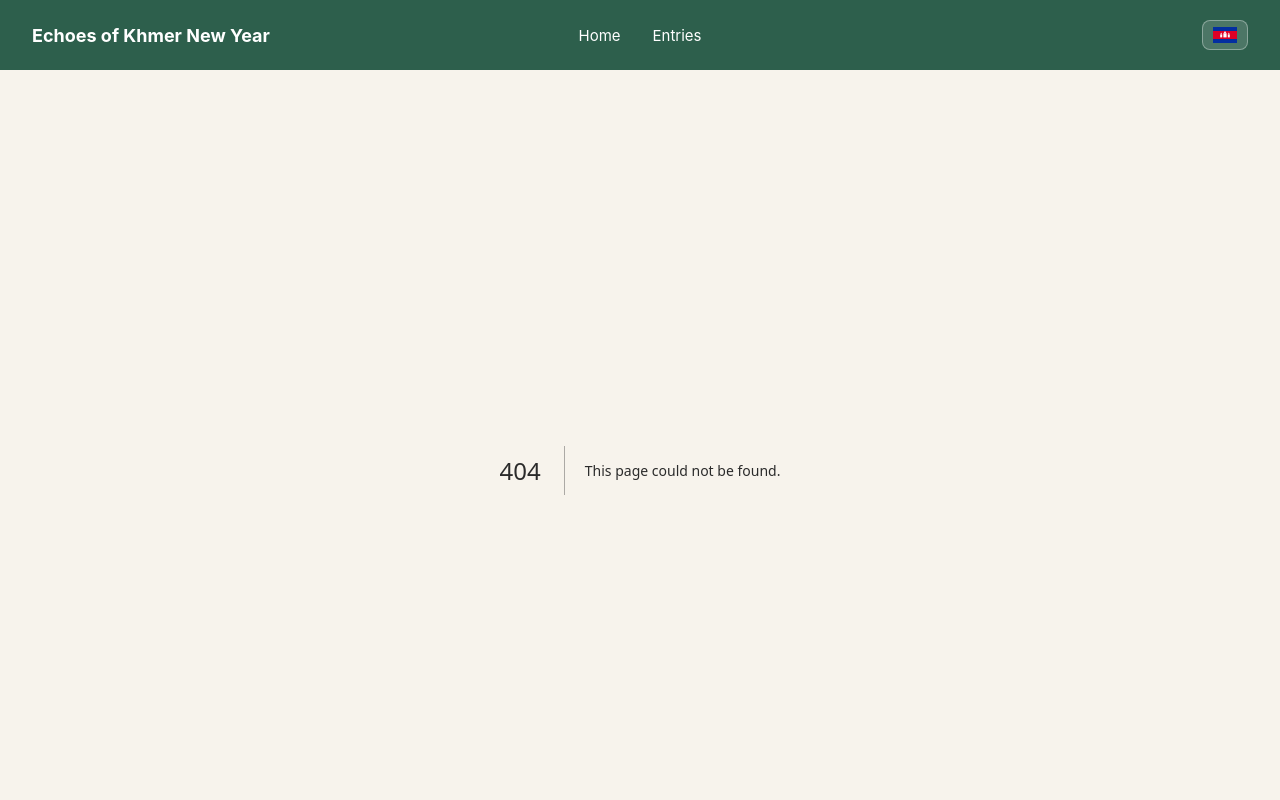
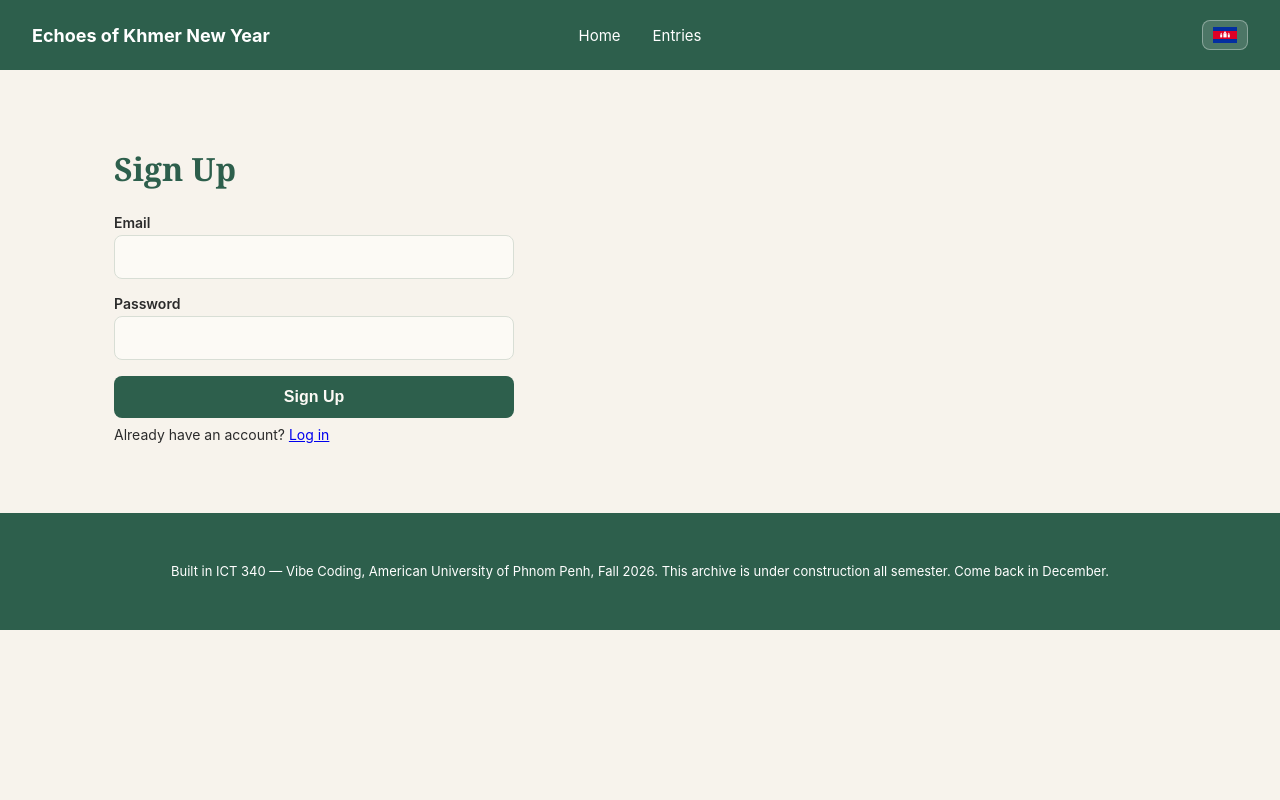
Before and after one commit to chheavkimheng/my-hometown-archive, a Next.js app: page /signup in a window 1280 px wide. Before the commit this address had no page. Shown: the top 800 px of the page. Built offline with nearby package versions, Linux system fonts and the light colour scheme.

Commit message:
feat: signup and login pages with Supabase auth [AI-assisted]

```diff
--- /dev/null
+++ b/app/signup/page.js
@@ -0,0 +1,131 @@
+"use client";
+
+import { useState } from "react";
+import { useRouter } from "next/navigation";
+import Link from "next/link";
+import { createClient } from "../../utils/supabase/client.js";
+
+const styles = {
+  title: {
+    fontFamily: "Georgia, 'Times New Roman', serif",
+    fontSize: 32,
+    fontWeight: 700,
+    color: "#2D5F4C",
+    marginBottom: 24,
+  },
+  form: {
+    maxWidth: 400,
+    display: "flex",
+    flexDirection: "column",
+    gap: 16,
+  },
+  label: {
+    fontSize: 14,
+    fontWeight: 600,
+    color: "#2B2B2B",
+    marginBottom: 4,
+    display: "block",
+  },
+  input: {
+    width: "100%",
+    padding: "12px 16px",
+    fontSize: 16,
+    color: "#2B2B2B",
+    backgroundColor: "#FCFAF5",
+    border: "1px solid #D8DED5",
+    borderRadius: 8,
+    boxSizing: "border-box",
+  },
+  button: {
+    padding: "12px 24px",
+    fontSize: 16,
+    fontWeight: 600,
+    color: "#FCFAF5",
+    backgroundColor: "#2D5F4C",
+    border: "none",
+    borderRadius: 8,
+    cursor: "pointer",
+  },
+  error: {
+    fontSize: 14,
+    color: "#B22234",
+    margin: 0,
+  },
+  switchLink: {
+    fontSize: 14,
+    color: "#2B2B2B",
+    marginTop: 8,
+  },
+};
+
+export default function SignupPage() {
+  const [email, setEmail] = useState("");
+  const [password, setPassword] = useState("");
+  const [error, setError] = useState("");
+  const [loading, setLoading] = useState(false);
+  const router = useRouter();
+
+  const handleSubmit = async (e) => {
+    e.preventDefault();
+    setError("");
+    setLoading(true);
+
+    const supabase = createClient();
+    const { error: signUpError } = await supabase.auth.signUp({
+      email,
+      password,
+    });
+
+    setLoading(false);
+
+    if (signUpError) {
+      setError("Could not create account. Please try again.");
+      return;
+    }
+
+    router.push("/");
+    router.refresh();
+  };
+
+  return (
+    <main className="page-container">
+      <h1 style={styles.title}>Sign Up</h1>
+      <form style={styles.form} onSubmit={handleSubmit}>
+        <div>
+          <label style={styles.label} htmlFor="email">
+            Email
+          </label>
+          <input
+            id="email"
+            type="email"
+            value={email}
+            onChange={(e) => setEmail(e.target.value)}
+            required
+            style={styles.input}
+          />
+        </div>
+        <div>
+          <label style={styles.label} htmlFor="password">
+            Password
+          </label>
+          <input
+            id="password"
+            type="password"
+            value={password}
+            onChange={(e) => setPassword(e.target.value)}
+            required
+            minLength={6}
+            style={styles.input}
+          />
+        </div>
+        {error && <p style={styles.error}>{error}</p>}
+        <button type="submit" disabled={loading} style={styles.button}>
+          {loading ? "Creating account..." : "Sign Up"}
+        </button>
+      </form>
+      <p style={styles.switchLink}>
+        Already have an account? <Link href="/login">Log in</Link>
+      </p>
+    </main>
+  );
+}
```
Also changed, not shown: app/login/page.js (added, +133 -0 lines).
